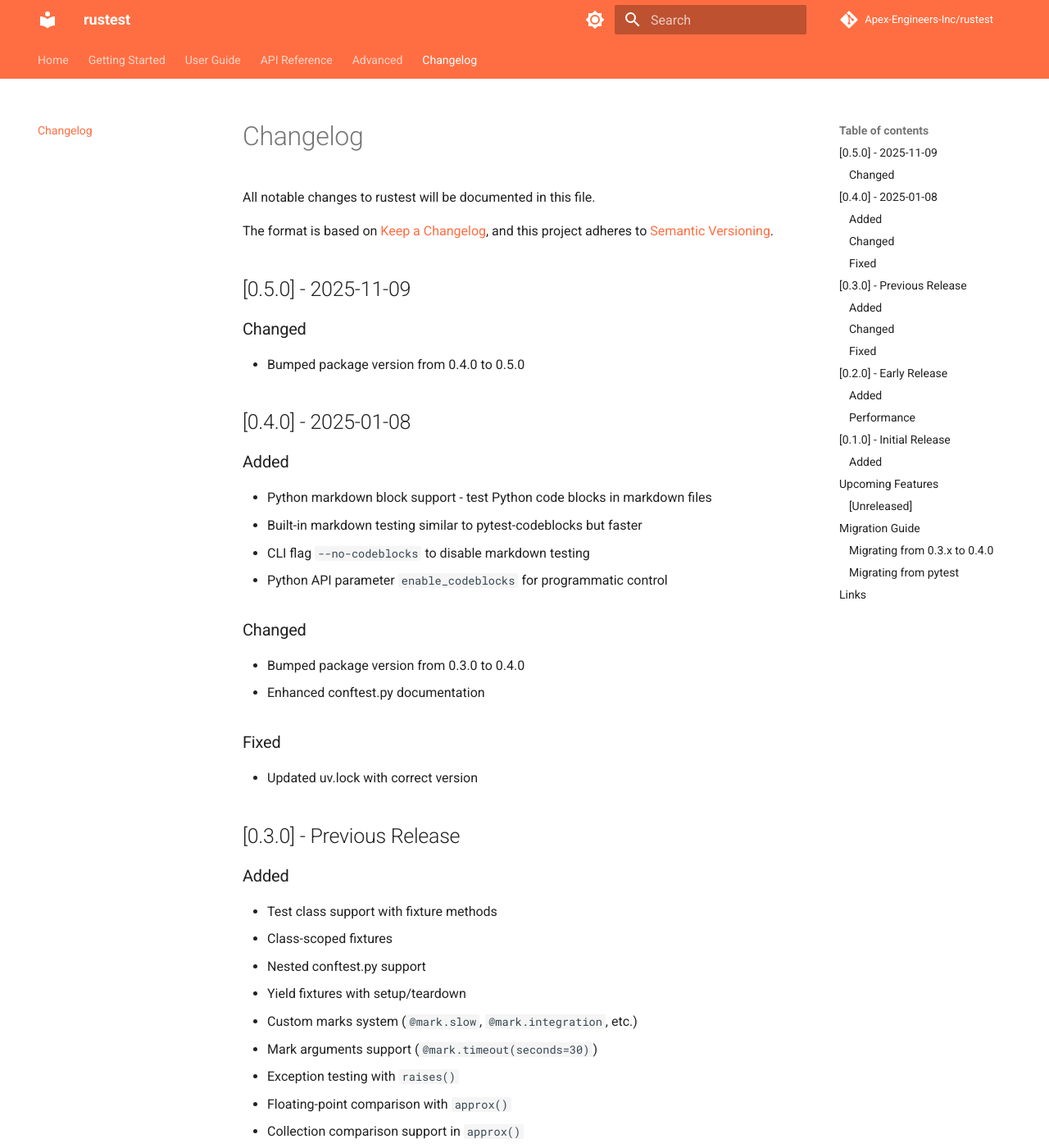
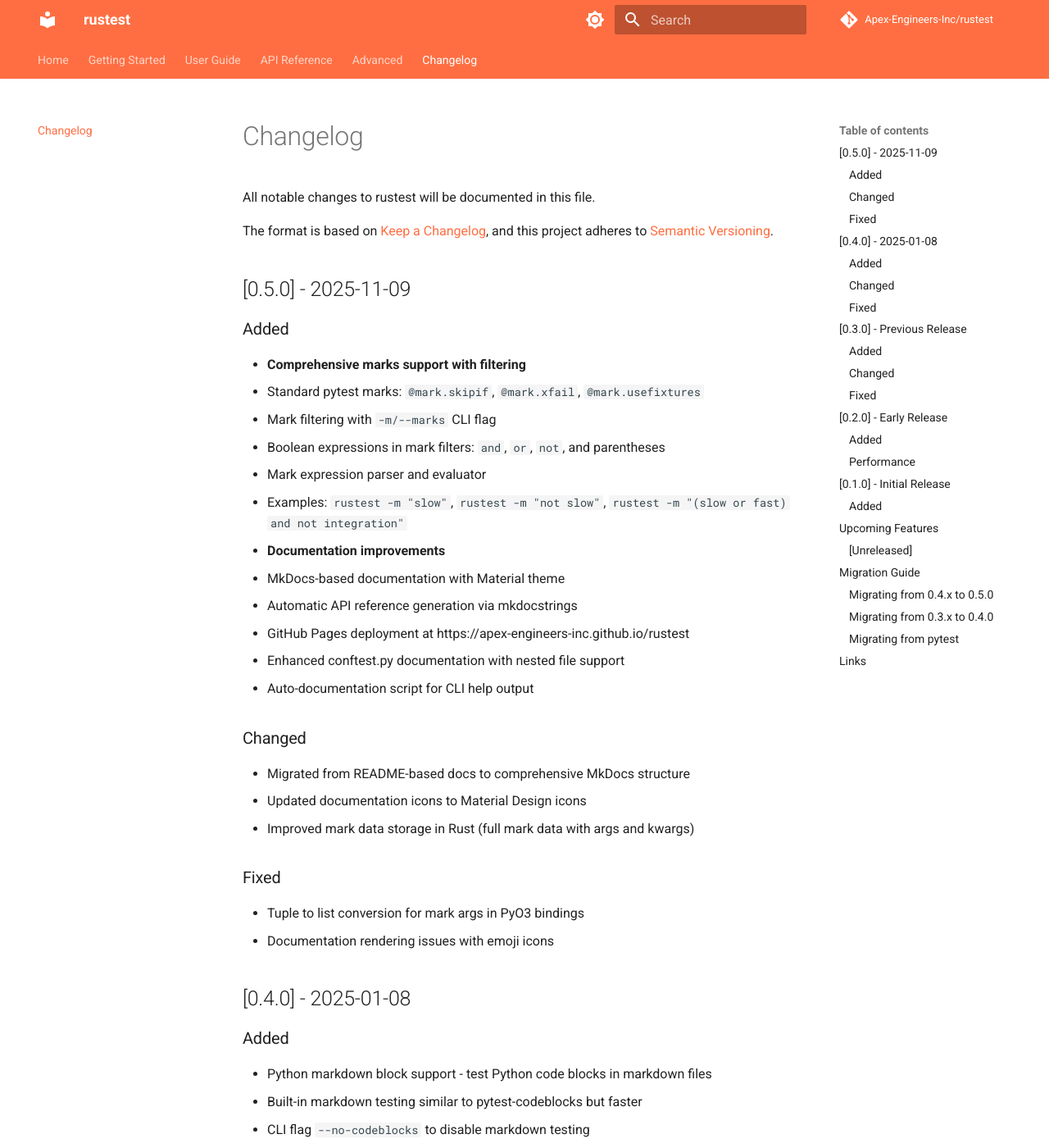
Before and after one commit to Apex-Engineers-Inc/rustest, an MkDocs documentation site: the page built from docs/changelog.md, in a window 1280 px wide and 1400 px high. Shown: the whole window at 82% size. Built offline with MkDocs 1.6.1 and Material for MkDocs 9.7.7, drawn with Linux system fonts in a browser that asks for light colours; comment, search, counter and statistics services are not loaded; some of the changed text lies outside the part shown.

Commit message:
Update changelog for 0.5.0 with comprehensive feature details
- Document comprehensive marks support with filtering (-m flag)
- Add standard pytest marks (skipif, xfail, usefixtures)
- Document MkDocs migration and GitHub Pages deployment
- Add migration guide from 0.4.x to 0.5.0
- Remove mark-based filtering from upcoming features (now implemented)
- Include all documentation improvements and bug fixes

````diff
--- a/docs/changelog.md
+++ b/docs/changelog.md
@@ -7,8 +7,28 @@ and this project adheres to [Semantic Versioning](https://semver.org/spec/v2.0.0
 
 ## [0.5.0] - 2025-11-09
 
+### Added
+- **Comprehensive marks support with filtering**
+  - Standard pytest marks: `@mark.skipif`, `@mark.xfail`, `@mark.usefixtures`
+  - Mark filtering with `-m/--marks` CLI flag
+  - Boolean expressions in mark filters: `and`, `or`, `not`, and parentheses
+  - Mark expression parser and evaluator
+  - Examples: `rustest -m "slow"`, `rustest -m "not slow"`, `rustest -m "(slow or fast) and not integration"`
+- **Documentation improvements**
+  - MkDocs-based documentation with Material theme
+  - Automatic API reference generation via mkdocstrings
+  - GitHub Pages deployment at https://apex-engineers-inc.github.io/rustest
+  - Enhanced conftest.py documentation with nested file support
+  - Auto-documentation script for CLI help output
+
 ### Changed
-- Bumped package version from 0.4.0 to 0.5.0
+- Migrated from README-based docs to comprehensive MkDocs structure
+- Updated documentation icons to Material Design icons
+- Improved mark data storage in Rust (full mark data with args and kwargs)
+
+### Fixed
+- Tuple to list conversion for mark args in PyO3 bindings
+- Documentation rendering issues with emoji icons
 
 ## [0.4.0] - 2025-01-08
 
@@ -91,6 +110,45 @@ Planned features for future releases:
 See our [GitHub issues](https://github.com/Apex-Engineers-Inc/rustest/issues) for the full roadmap.
 
 ## Migration Guide
+
+### Migrating from 0.4.x to 0.5.0
+
+No breaking changes! The 0.5.0 release is fully backward compatible with 0.4.x.
+
+**New features:**
+
+1. **Mark-based filtering**: You can now filter tests by marks using the `-m` flag:
+
+```bash
+# Run only slow tests
+rustest -m "slow"
+
+# Skip slow tests
+rustest -m "not slow"
+
+# Complex expressions
+rustest -m "(slow or fast) and not integration"
+```
+
+2. **Standard pytest marks**: New standard marks are available:
+
+```python
+from rustest import mark
+
+@mark.skipif(condition, reason="Skipped because...")
+def test_example():
+    pass
+
+@mark.xfail(reason="Expected to fail")
+def test_failing():
+    pass
+
+@mark.usefixtures("setup_fixture")
+def test_with_fixture():
+    pass
+```
+
+3. **Documentation**: Full documentation is now available at https://apex-engineers-inc.github.io/rustest
 
 ### Migrating from 0.3.x to 0.4.0
 
````
Also changed, not shown: other parts of docs/changelog.md (+0 -1 lines).
